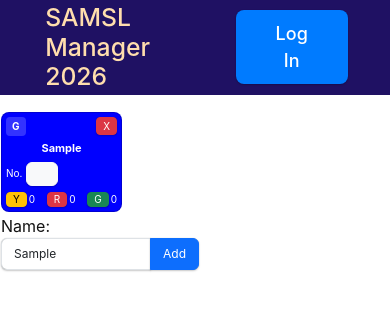
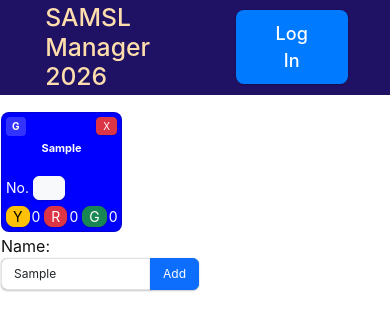
Before and after one commit to Andy-Warhurst/samsl-timesheets, a React (Create React App) app: page /guests in a window 390 px wide. Both pictures are taken after typing "Sample" into the empty fields and a click on the button "Add". Shown: the top 330 px of the page. Built offline with nearby package versions, Linux system fonts and the light colour scheme; no server answers.

Commit message:
TRied to tidy up the phone format

```diff
--- a/src/Guests.js
+++ b/src/Guests.js
@@ -192,7 +192,7 @@ function Guests() {
                                                 onClick={() => updateSelected(p)}
                                                 style={{
                                                     width: columnWidth,
-                                                    height: "100px",
+                                                    height: "120px",
                                                     display: "flex",
                                                     flexDirection: "column",
                                                     padding: 4,
@@ -288,7 +288,7 @@ function Guests() {
                                                         }}
                                                         onClick={(e) => e.stopPropagation()} // don't trigger card selection
                                                     >
-                                                        <span style={{ fontSize: 10 }}>No.</span>
+                                                        <span style={{ fontSize: 14 }}>No.</span>
 
                                                         <EditableNumberButton
                                                             value={p.shirtno}
@@ -320,10 +320,10 @@ function Guests() {
                                                     <div style={{ display: "flex", alignItems: "centre", gap: 2 }}>
                                                         <Button
                                                             variant="warning"
-                                                            size="sm"
+                                                            size="lg"
                                                             style={{
                                                                 padding: "0 6px",
-                                                                fontSize: 10,
+                                                                fontSize: 14,
                                                                 lineHeight: 1.1,
                                                             }}
                                                             onClick={(e) => {
@@ -333,17 +333,17 @@ function Guests() {
                                                         >
                                                             Y
                                                         </Button>
-                                                        <span style={{ fontSize: 10 }}>{p.yellows ?? 0}</span>
+                                                        <span style={{ fontSize: 14 }}>{p.yellows ?? 0}</span>
                                                     </div>
 
                                                     {/* Red cards */}
                                                     <div style={{ display: "flex", alignItems: "centre", gap: 2 }}>
                                                         <Button
                                                             variant="danger"
-                                                            size="sm"
+                                                            size="lg"
                                                             style={{
                                                                 padding: "0 6px",
-                                                                fontSize: 10,
+                                                                fontSize: 14,
                                                                 lineHeight: 1.1,
                                                             }}
                                                             onClick={(e) => {
@@ -353,17 +353,17 @@ function Guests() {
                                                         >
                                                             R
                                                         </Button>
-                                                        <span style={{ fontSize: 10 }}>{p.reds ?? 0}</span>
+                                                        <span style={{ fontSize: 14 }}>{p.reds ?? 0}</span>
                                                     </div>
 
                                                     {/* Goals */}
                                                     <div style={{ display: "flex", alignItems: "centre", gap: 2 }}>
                                                         <Button
                                                             variant="success"
-                                                            size="sm"
+                                                            size="lg"
                                                             style={{
                                                                 padding: "0 6px",
-                                                                fontSize: 10,
+                                                                fontSize: 14,
                                                                 lineHeight: 1.1,
                                                             }}
                                                             onClick={(e) => {
@@ -373,7 +373,7 @@ function Guests() {
                                                         >
                                                             G
                                                         </Button>
-                                                        <span style={{ fontSize: 10 }}>{p.goals ?? 0}</span>
+                                                        <span style={{ fontSize: 14 }}>{p.goals ?? 0}</span>
                                                     </div>
                                                 </div>
 
```
